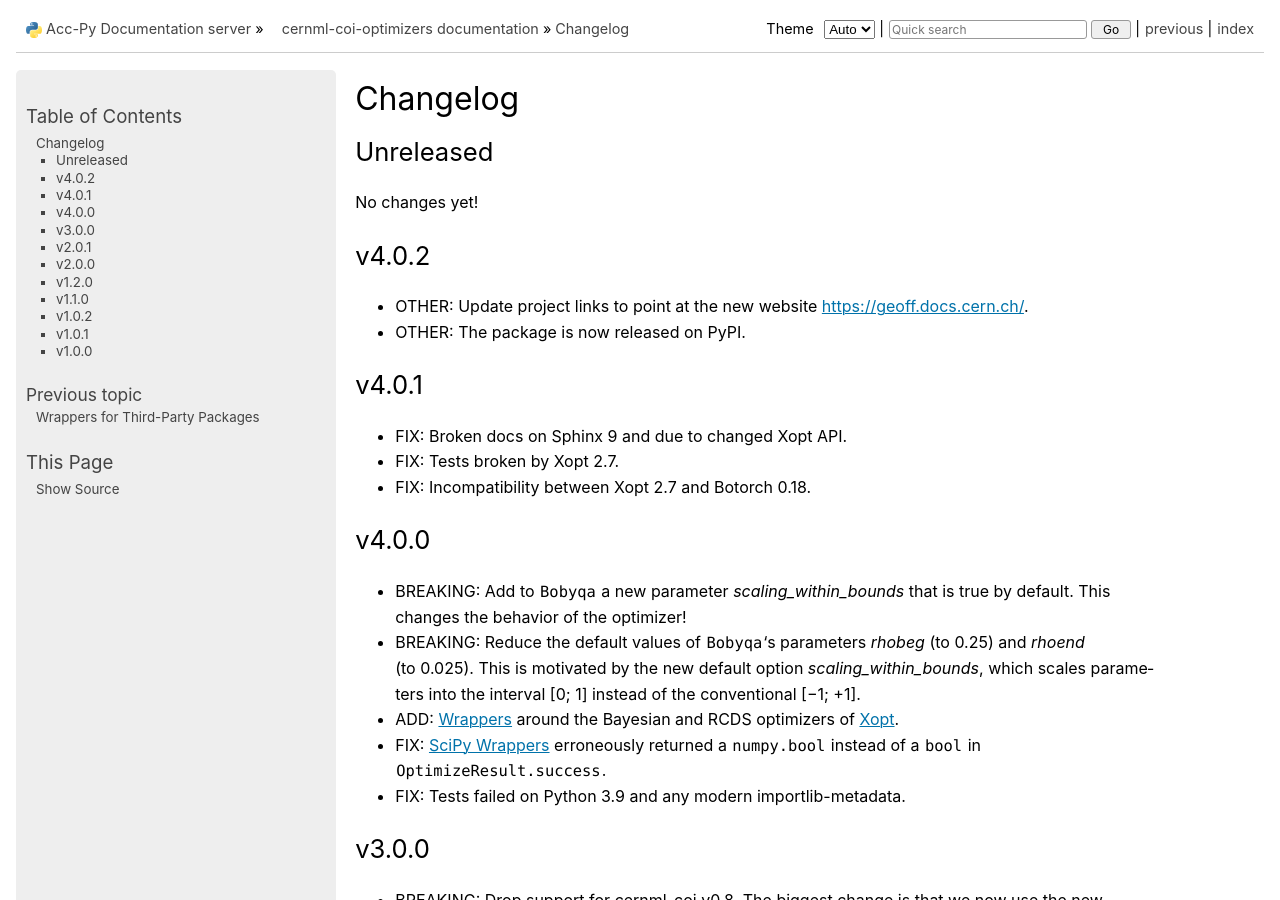
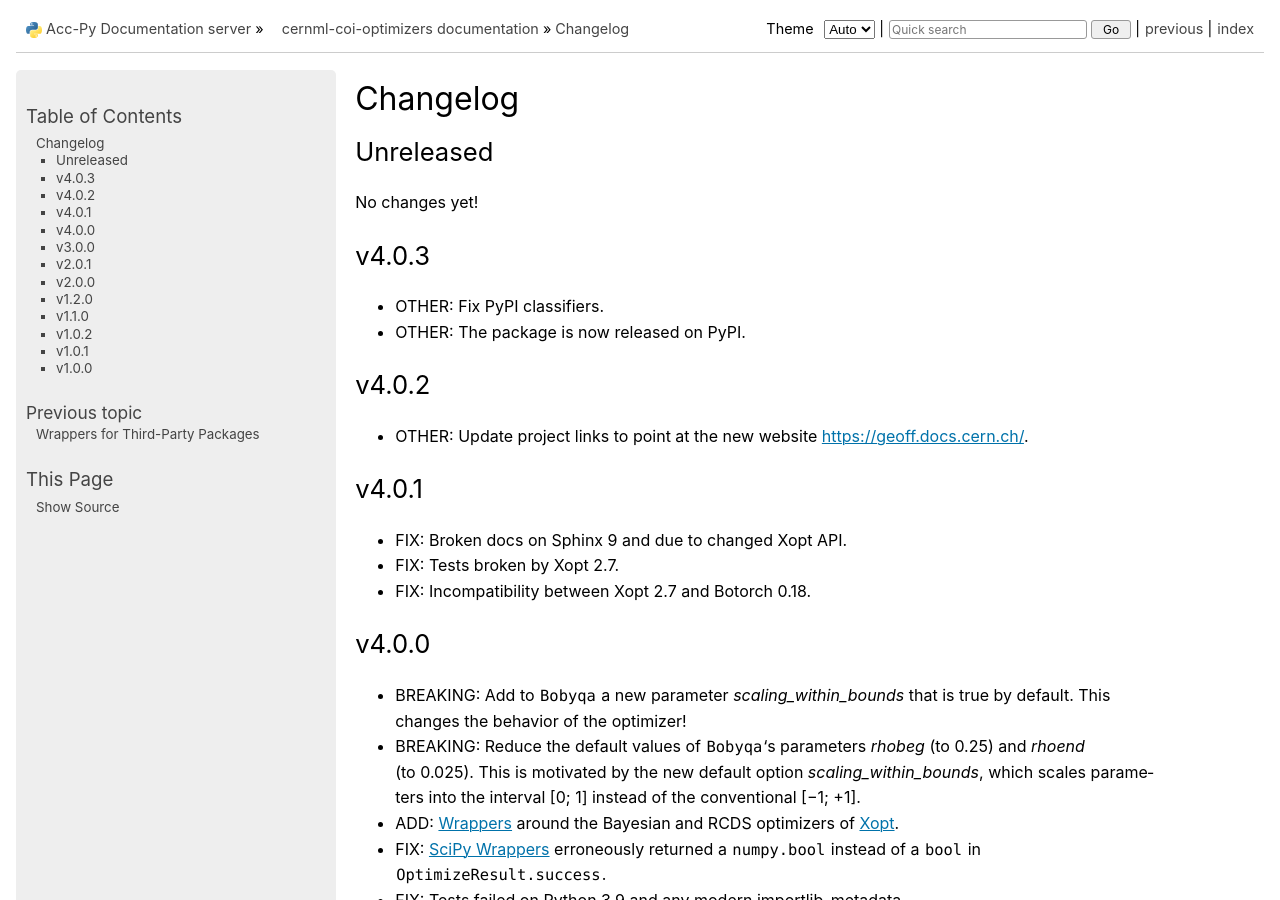
Before and after one commit to geoff-project/coi-optimizers, a Sphinx documentation site: the page built from docs/changelog.rst, in a window 1280 px wide and 900 px high. Built offline with Sphinx 7.4.7, drawn with Linux system fonts in a browser that asks for light colours; the version number could not be read and is left out.

Commit message:
Fix PyPI classifiers.

```diff
--- a/docs/changelog.rst
+++ b/docs/changelog.rst
@@ -14,11 +14,16 @@
 
 No changes yet!
 
+v4.0.3
+------
+
+- OTHER: Fix PyPI classifiers.
+- OTHER: The package is now released on PyPI.
+
 v4.0.2
 ------
 
 - OTHER: Update project links to point at the new website https://geoff.docs.cern.ch/.
-- OTHER: The package is now released on PyPI.
 
 v4.0.1
 ------
--- a/pyproject.toml
+++ b/pyproject.toml
@@ -30,7 +30,7 @@
     'typing-extensions >= 4.3.0; python_version<"3.11"',
 ]
 classifiers = [
-    'Development Status :: 5 - Stable',
+    'Development Status :: 5 - Production/Stable',
     'Environment :: Console',
     'Intended Audience :: Science/Research',
     'Natural Language :: English',
```
